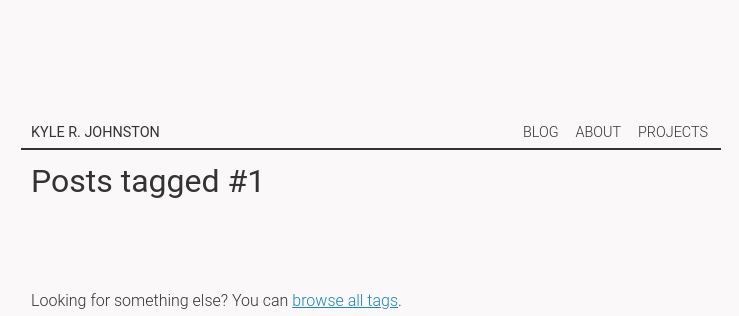
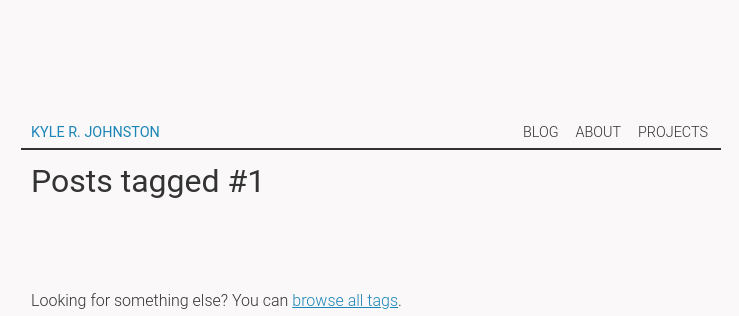
Before and after one commit to kylerjohnston/another-static-flask-blog, a Flask app: page /tags/1/ in a window 1280 px wide, with the pointer over the restyled element. Shown: the top 316 px of the page, without its empty margins (245-984 px from the left). Run offline with Flask 2, Linux system fonts and the light colour scheme; parts of the project's set-up code (start-up, migrations or seed data) failed here and were passed over; some libraries are stand-ins or nearby versions.

Commit message:
Changed hover color on name link to match other nav links

```diff
--- a/app/static/css/layout.css
+++ b/app/static/css/layout.css
@@ -120,7 +120,7 @@ a.nav,a.name_nav {
 
 a.name_nav:hover {
   font-weight: 400;
-  color: #333;
+  color: #1b85b8;
 }
 
 a.nav:hover {
```
